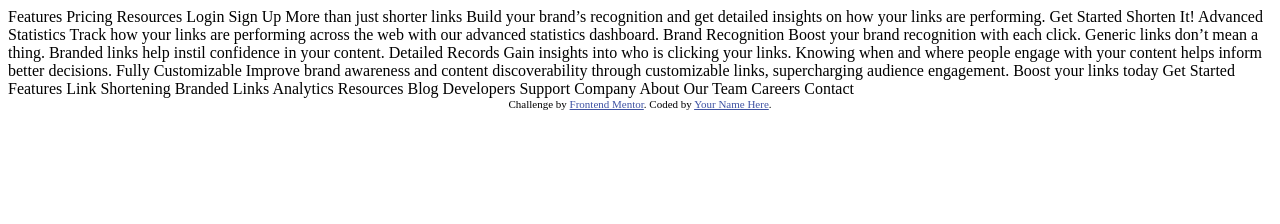
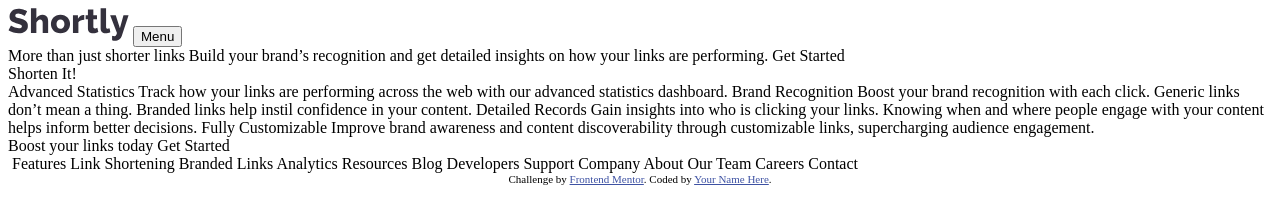
Before and after one commit to JordiGN/JordiGN.github.io, a plain HTML site: page index.html in a window 1280 px wide. Drawn offline with Linux system fonts and the light colour scheme.

Commit message:
haciendo funcionalidad del boton hamburguesa

```diff
--- a/index.html
+++ b/index.html
@@ -3,35 +3,58 @@
 <head>
   <meta charset="UTF-8">
   <meta name="viewport" content="width=device-width, initial-scale=1.0"> <!-- displays site properly based on user's device -->
+  <link rel="stylesheet" href="./styles/styles.css">
+  <link rel="icon" type="image/png" sizes="32x32" href="./images/favicon-32x32.png">
+  <script src="./scripts/index.js"></script>
 
-  <link rel="icon" type="image/png" sizes="32x32" href="./images/favicon-32x32.png">
 
   <title>Frontend Mentor | Shortly URL shortening API Challenge</title>
 
   <!-- Feel free to remove these styles or customise in your own stylesheet 👍 -->
   <style>
     .attribution { font-size: 11px; text-align: center; }
-    .attribution a { color: hsl(228, 45%, 44%); }
+    .attribution a { color: hsl(228, 45%, 44%); }  asydvgabhsd
   </style>
 </head>
 <body>
+  <header>
+    <div>
+        <img src="images/logo.svg">
+        <button onclick="showMenu()" >Menu</button>
+    </div>
 
-  Features
-  Pricing
-  Resources
+    <div id="menumorado" class="menuMorado"> <!-- Div morado -->
+        <div>
+            <uls>
+                <li>Features</li>
+                <li>Pricing</li>
+                <li>Resources</li>
+            </ul>
+        </div>
+        <div>
+            <ul>
+                <li>Login</li>
+                <li>Sign Up</li>
+            </ul>
+        </div>
+    </div>
 
-  Login
-  Sign Up
 
+  </header>
+
+  <section>
     More than just shorter links
 
     Build your brand’s recognition and get detailed insights
     on how your links are performing.
 
     Get Started
+  </section>
 
+  <section>
     Shorten It!
-
+  </section>
+  <section>
     Advanced Statistics
 
     Track how your links are performing across the web with our
@@ -51,10 +74,17 @@
 
     Improve brand awareness and content discoverability through customizable
     links, supercharging audience engagement.
+  </section>
 
+  <section>
     Boost your links today
 
     Get Started
+  </section>
+
+  <section>
+
+    <img>
 
     Features
 
@@ -74,6 +104,7 @@
     Our Team
     Careers
     Contact
+  </section>
 
   <div class="attribution">
     Challenge by <a href="https://www.frontendmentor.io?ref=challenge" target="_blank">Frontend Mentor</a>.
--- /dev/null
+++ b/scripts/index.js
@@ -0,0 +1,10 @@
+let isMenuOpen = false;
+function showMenu(){
+    let menumorado= document.getElementById('menumorado');
+    if(!isMenuOpen){
+        menumorado.style.height = "auto";
+    }else{
+        menumorado.style.height = "0px";
+    }
+    isMenuOpen=!isMenuOpen;
+}
--- /dev/null
+++ b/styles/styles.css
@@ -0,0 +1,8 @@
+
+.menuMorado{
+    height:0px;
+    background-color:#3A3053;
+    color:#ffffff;
+    border-radius: 10px;
+    transition: 3.0s ease-in-out;
+}
```
Lines whose indentation alone changed are shown as unchanged.
